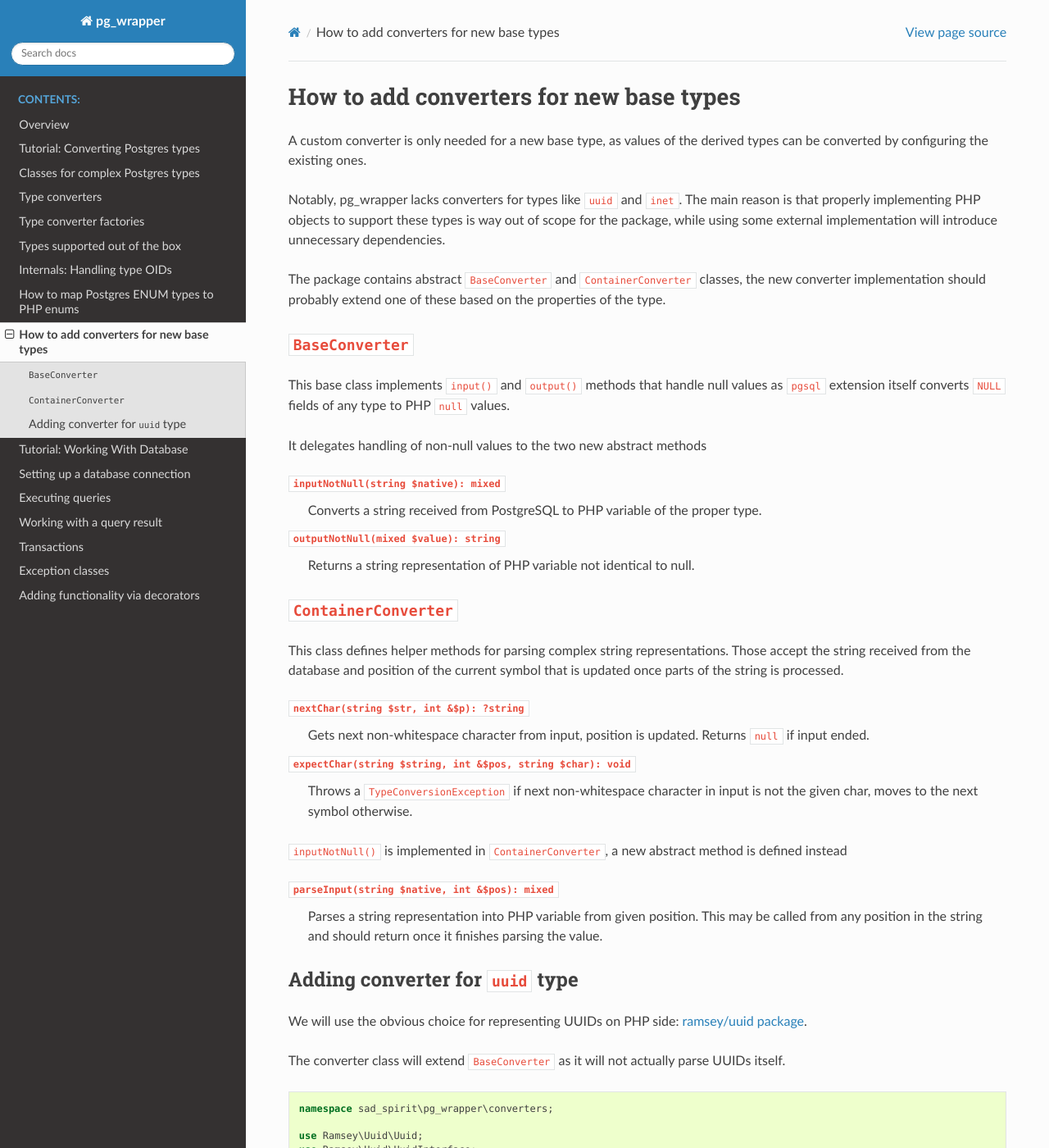
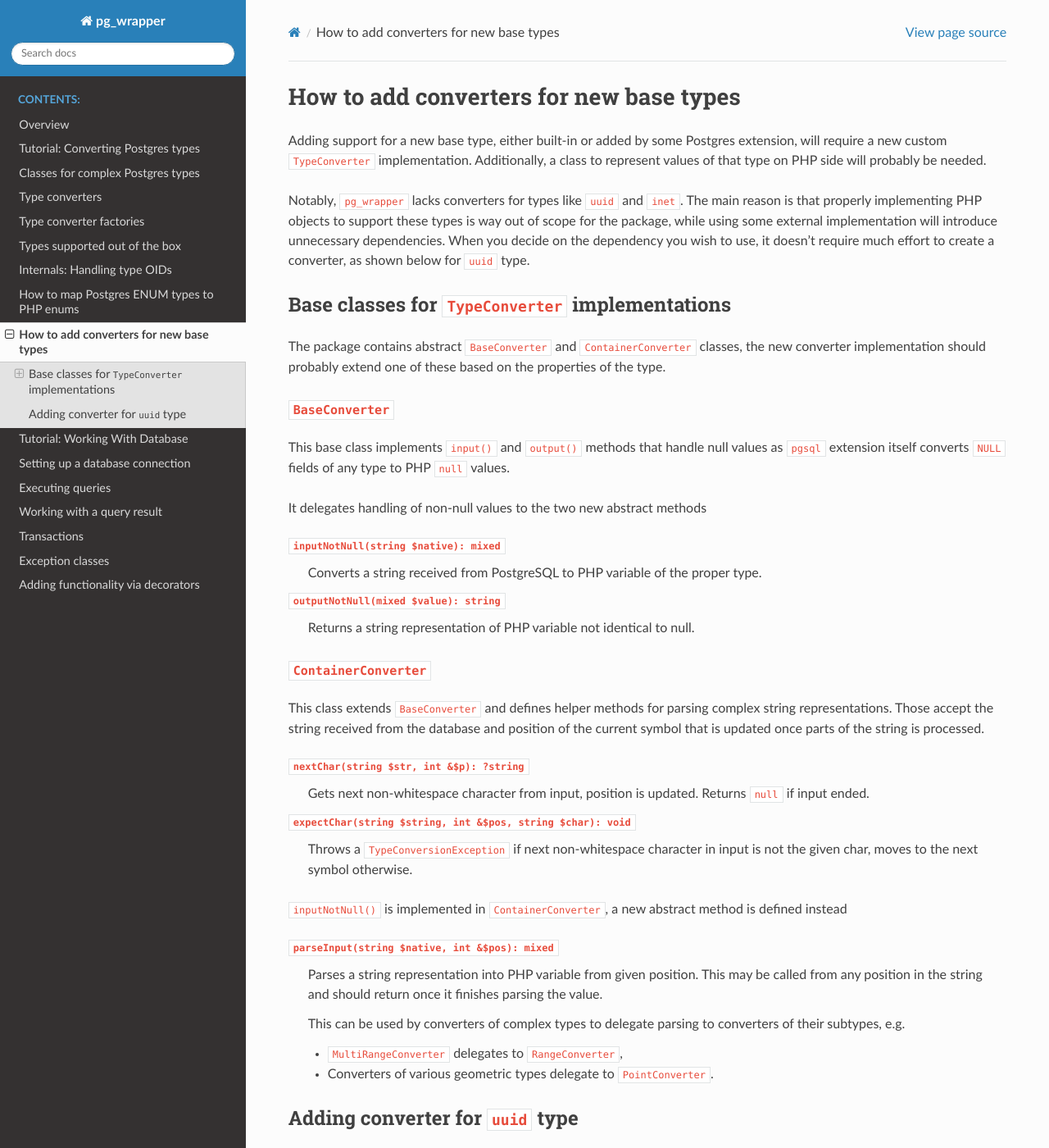
Before and after one commit to sad-spirit/pg-wrapper, a Sphinx documentation site: the page built from docs/howto-base.rst, in a window 1280 px wide and 1400 px high. Shown: the whole window at 82% size. Built offline with Sphinx 7.4.7 and the Read the Docs theme 3.1.0, drawn with Linux system fonts in a browser that asks for light colours; some of the changed text lies outside the part shown.

Commit message:
Finished with the docs for type conversion

```diff
--- a/docs/howto-base.rst
+++ b/docs/howto-base.rst
@@ -2,18 +2,23 @@
 How to add converters for new base types
 ========================================
 
-A custom converter is only needed for a new base type, as values of the derived types can be converted by configuring
-the existing ones.
+Adding support for a new base type, either built-in or added by some Postgres extension, will require
+a new custom ``TypeConverter`` implementation. Additionally, a class to represent values of that type on PHP
+side will probably be needed.
 
-Notably, pg_wrapper lacks converters for types like ``uuid`` and ``inet``. The main reason is that properly
+Notably, ``pg_wrapper`` lacks converters for types like ``uuid`` and ``inet``. The main reason is that properly
 implementing PHP objects to support these types is way out of scope for the package, while using some external
-implementation will introduce unnecessary dependencies.
+implementation will introduce unnecessary dependencies. When you decide on the dependency you wish to use, it doesn't
+require much effort to create a converter, as shown below for ``uuid`` type.
+
+Base classes for ``TypeConverter`` implementations
+==================================================
 
 The package contains abstract ``BaseConverter`` and ``ContainerConverter`` classes, the new converter implementation
 should probably extend one of these based on the properties of the type.
 
 ``BaseConverter``
-=================
+-----------------
 
 This base class implements ``input()`` and ``output()`` methods that handle null values as ``pgsql`` extension itself
 converts ``NULL`` fields of any type to PHP ``null`` values.
@@ -27,10 +32,11 @@
     Returns a string representation of PHP variable not identical to null.
 
 ``ContainerConverter``
-======================
+----------------------
 
-This class defines helper methods for parsing complex string representations. Those accept the string
-received from the database and position of the current symbol that is updated once parts of the string is processed.
+This class extends ``BaseConverter`` and defines helper methods for parsing complex string representations.
+Those accept the string received from the database and position of the current symbol that is updated
+once parts of the string is processed.
 
 ``nextChar(string $str, int &$p): ?string``
     Gets next non-whitespace character from input, position is updated. Returns ``null`` if input ended.
@@ -45,12 +51,17 @@
     Parses a string representation into PHP variable from given position. This may be called from any position in
     the string and should return once it finishes parsing the value.
 
+    This can be used by converters of complex types to delegate parsing to converters of their subtypes, e.g.
+
+    - ``MultiRangeConverter`` delegates to ``RangeConverter``,
+    - Converters of various geometric types delegate to ``PointConverter``.
+
 Adding converter for ``uuid`` type
 ==================================
 
 We will use the obvious choice for representing UUIDs on PHP side: `ramsey/uuid package <https://github.com/ramsey/uuid>`__.
 
-The converter class will extend ``BaseConverter`` as it will not actually parse UUIDs itself.
+The converter class will extend ``BaseConverter`` as it will not actually parse UUIDs itself:
 
 .. code-block:: php
 
@@ -79,7 +90,7 @@
         }
     }
 
-The converter should be registered with ``DefaultTypeConverterFactory`` in the following way
+The classes should then be registered with ``DefaultTypeConverterFactory``:
 
 .. code-block:: php
 
@@ -89,5 +100,9 @@
     $factory->registerConverter(UuidConverter::class, 'uuid');
     $factory->registerClassMapping(UuidInterface::class, 'uuid');
 
-Adding a mapping for ``UuidInterface`` will allow using implementations of that as parameter values without the
-need to specify types.
+The ``registerConverter()`` call makes ``$factory`` return an instance of ``UuidConverter`` when asked
+for a converter for ``uuid`` type or its OID, so you'll get implementations of ``UuidInterface`` instead of strings in
+a query result.
+
+Adding a mapping for ``UuidInterface`` via ``registerClassMapping()`` will allow using
+implementations of that for query parameter values without the need to specify types.
--- a/docs/tutorial-types.rst
+++ b/docs/tutorial-types.rst
@@ -117,7 +117,8 @@
     print_r($complex);
 
 As you may notice, the converters are combined in pretty much the same way as the types themselves. Thus adding
-a converter for a new base type will immediately allow
+a converter for a new base type will immediately allow using it for complex types (arrays, ranges, composites)
+containing this base type.
 
 Now the code works as expected, outputting the following (some parts are omitted for brevity):
 
```
